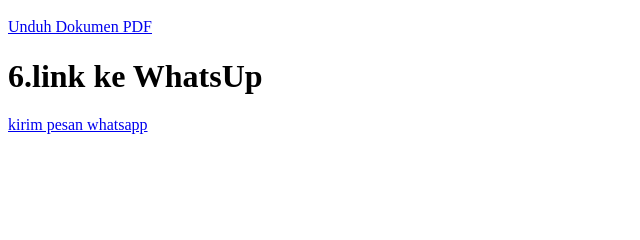
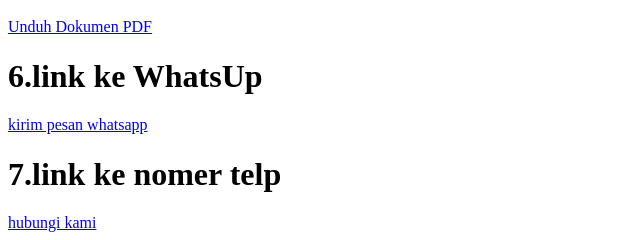
Before and after one commit to adedwi208/1124160201_latihan03, a plain HTML site: page index.html in a window 1280 px wide. Shown: the part 884-1124 px from the top of the page, without its empty margins (0-640 px from the left). Before the commit the page ends 1026 px from the top, so only its background shows below. Drawn offline with Linux system fonts and the light colour scheme.

Commit message:
tambahkan nomer

```diff
--- a/index.html
+++ b/index.html
@@ -35,6 +35,9 @@
      <h1>6.link ke WhatsUp</h1>
      <a href="https://wa.me/625770332167">kirim pesan whatsapp</a>
 
+     <h1>7.link ke nomer telp</h1>
+     <a href="telp:+625770332167">hubungi kami</a>
+
 
 </body>
 </html>
```
